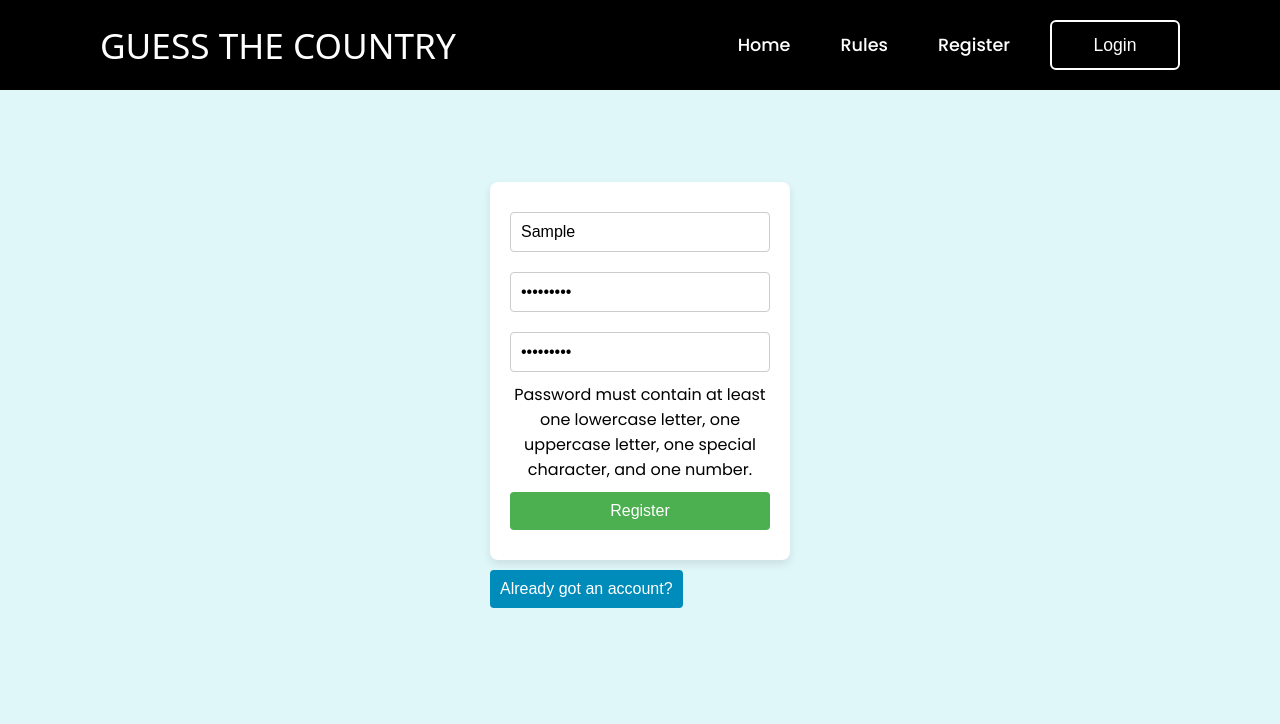
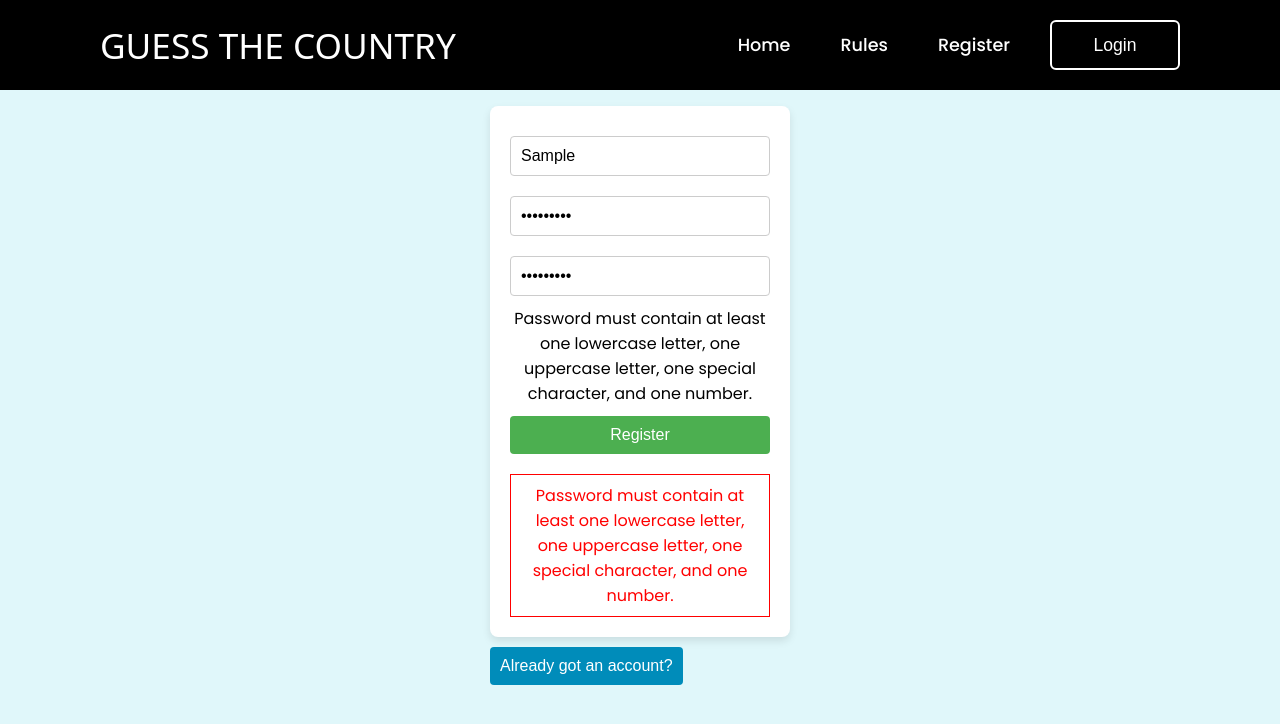
Before and after one commit to GeorgeLittler/guess-the-country-game, a React (Create React App) app in the folder frontend/: page /register in a window 1280 px wide. Both pictures are taken after typing "Sample", "Sample123", "Sample123" into the empty fields and a click on the button "Register". Shown: the top 724 px of the page. Built offline with nearby package versions, Linux system fonts and the light colour scheme; a web font is replaced by a local one.

Commit message:
Debugging

```diff
--- a/frontend/src/pages/Register/Register.js
+++ b/frontend/src/pages/Register/Register.js
@@ -33,6 +33,7 @@ const Register = () => {
   };
 
   const handleSubmit = async (e) => {
+    console.log("Submitting registration form with:", username, password);
     e.preventDefault();
 
     if (password !== confirmPassword) {
@@ -57,6 +58,7 @@ const Register = () => {
       login(response.data.token);
       navToIntro();
     } catch (error) {
+      console.log("⚠️ Catch block triggered");
       if (error.response) {
         if (error.response.status === 429) {
           setError("Too many registration attempts. Please try again later.");
@@ -156,6 +158,11 @@ const Register = () => {
         <button type="submit" className="register-btn">
           Register
         </button>
+        {error && (
+          <div style={{ color: 'red', marginTop: '10px', border: '1px solid red', padding: '8px' }}>
+            {error}
+          </div>
+        )}
       </form>
       <button onClick={navToLogin} className="nav-login-btn">
         Already got an account?
```
